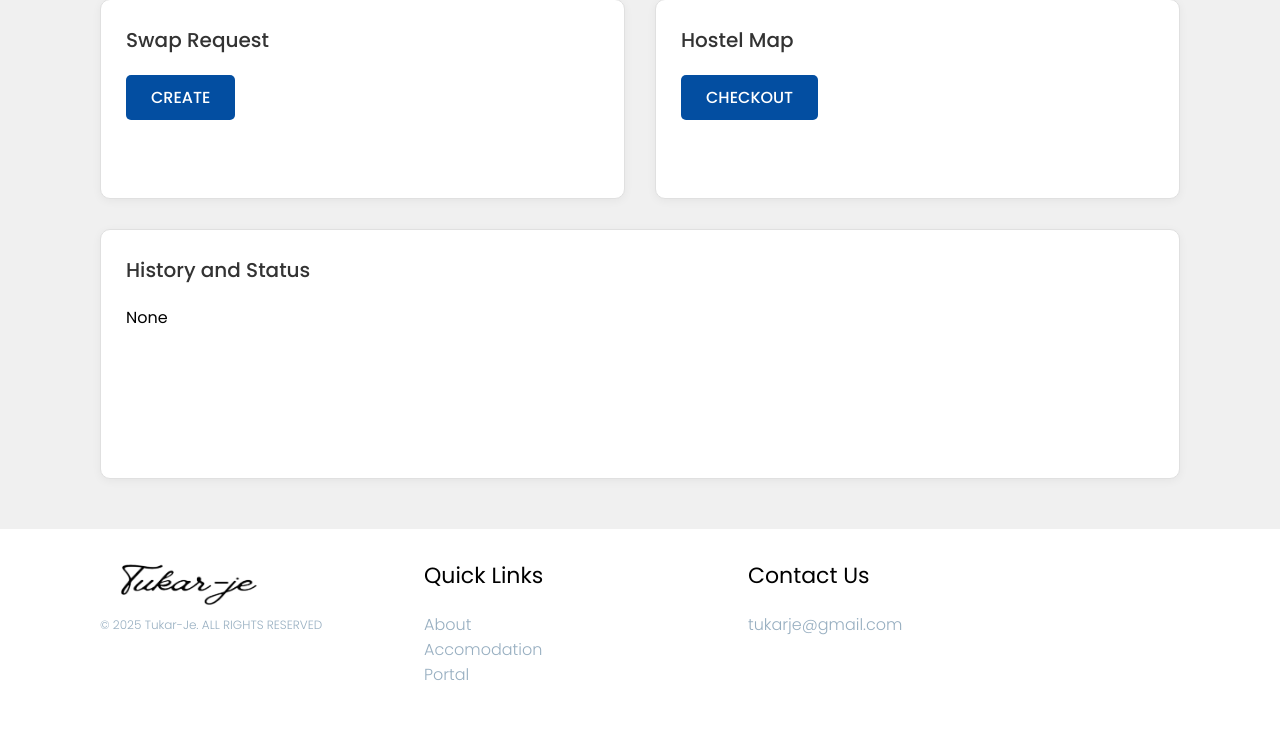
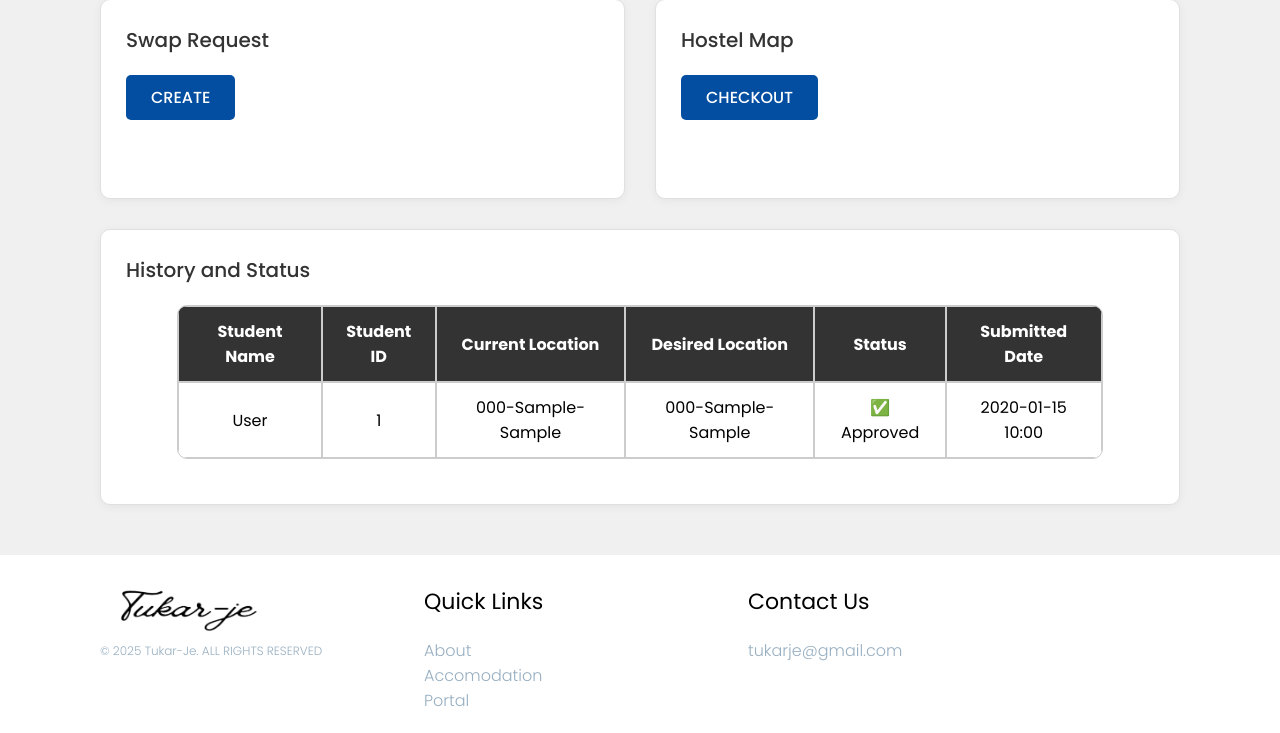
Before and after one commit to irfanazim/tukar-je, a Flask app: page /dashboard in a window 1280 px wide. Shown: the part 256-989 px from the top of the page. Before the commit the page ends 936 px from the top, so only its background shows below. Run offline with Flask 3, Linux system fonts and the light colour scheme; the visitor is signed in with stand-in values (Sample User, id 1); tables that the repository leaves empty hold one stand-in row (values such as "Sample post"); data that the repository does not hold is empty.

Commit message:
Additional features for notifications + History/Status table added

```diff
--- a/app/models.py
+++ b/app/models.py
@@ -23,9 +23,11 @@ class Admin(db.Model):
 class Notification(db.Model):
     id = db.Column(db.Integer, primary_key=True)
     user_id = db.Column(db.Integer, db.ForeignKey('user.id'))
+    admin_id = db.Column(db.Integer, db.ForeignKey('admin.id'))
     message = db.Column(db.String(255))
     is_read = db.Column(db.Boolean, default=False)
     notification_type = db.Column(db.String(50))
+    timestamp = db.Column(db.DateTime, default=datetime.utcnow)
 
 class SwapRequest(db.Model):
     id = db.Column(db.Integer, primary_key=True)
--- a/app/routes.py
+++ b/app/routes.py
@@ -1,7 +1,7 @@
 from flask import Blueprint, jsonify, render_template, request, redirect, url_for, flash, session, current_app
 from . import db, mail
 from .models import Notification, User, Admin
-from .utils import (create_notification, get_user_notifications, is_valid_mmu_email, is_logged_in, is_admin_logged_in,
+from .utils import (get_admin_notifications, create_notification, get_user_notifications, is_valid_mmu_email, is_logged_in, is_admin_logged_in,
                    setup_user_session, setup_admin_session, generate_token,
                    send_email, send_2fa_email,
                    send_verification_email)
@@ -197,7 +197,9 @@ def reset_password(token):
 def dashboard():
     if not is_logged_in():
         return redirect(url_for('main.login'))
-    return render_template('dashboard.html', logged_in=True)
+    user_id = session.get('user_id')
+    swap_requests = SwapRequest.query.filter_by(user_id=user_id).all()
+    return render_template('dashboard.html', logged_in=True, requests=swap_requests)
 
 @main.route('/logout')
 def logout():
@@ -207,13 +209,17 @@ def logout():
 #Notification system
 @main.route('/notification')
 def notification():
-    if not is_logged_in():
+    if not (is_logged_in() or is_admin_logged_in()):
         return redirect(url_for('main.login'))
 
-    user_id = session['user_id']
-    user_notifications = get_user_notifications(user_id)
-    return render_template('notification.html', notifications=user_notifications)
+    if is_logged_in():
+        user_id = session['user_id']
+        notifications = get_user_notifications(user_id)
+    else:  # is admin
+        admin_id = session['admin_id']
+        notifications = get_admin_notifications(admin_id)
 
+    return render_template('notification.html', notifications=notifications)
 @main.route('/mark-as-read/<int:notification_id>', methods=['POST'])
 def mark_notification_as_read(notification_id):
     notification = Notification.query.get(notification_id)
@@ -225,11 +231,16 @@ def mark_notification_as_read(notification_id):
 
 @main.route('/delete-notification/<int:notification_id>', methods=['POST'])
 def delete_notification(notification_id):
-    if not is_logged_in():
+    # Check if logged in as USER or ADMIN
+    if is_logged_in():
+        user_id = session.get('user_id')
+        notification = Notification.query.filter_by(id=notification_id, user_id=user_id).first()
+    elif is_admin_logged_in():
+        admin_id = session.get('admin_id')
+        notification = Notification.query.filter_by(id=notification_id, admin_id=admin_id).first()
+    else:
         return jsonify({'success': False, 'message': 'Unauthorized'}), 401
 
-    user_id = session.get('user_id')
-    notification = Notification.query.filter_by(id=notification_id, user_id=user_id).first()
     if not notification:
         return jsonify({'success': False, 'message': 'Notification not found'}), 404
 
@@ -237,14 +248,19 @@ def delete_notification(notification_id):
     db.session.commit()
     return jsonify({'success': True})
 
+
 @main.route('/notification-count')
 def notification_count():
-    if not is_logged_in():
+    if is_logged_in():
+        user_id = session.get('user_id')
+        count = Notification.query.filter_by(user_id=user_id, is_read=False).count()
+        return jsonify({'count': count})
+    elif is_admin_logged_in():
+        admin_id = session.get('admin_id')
+        count = Notification.query.filter_by(admin_id=admin_id, is_read=False).count()
+        return jsonify({'count': count})
+    else:
         return jsonify({'count': 0})
-
-    user_id = session.get('user_id')
-    count = Notification.query.filter_by(user_id=user_id, is_read=False).count()
-    return jsonify({'count': count})
 
 
 
@@ -300,6 +316,13 @@ def approve_request():
     if swap:
         swap.status = "approved"
         db.session.commit()
+        # Notify the user
+        create_notification(
+            user_id=swap.user_id,
+            message=f"Your swap request to {swap.desired_hostel} (Block {swap.desired_block}, Room {swap.desired_room}) has been approved!",
+            notification_type='swap_approved'
+        )
+
     return redirect(request.referrer or url_for('main.swap_requests'))
 
 @main.route('/admin/reject', methods=['POST'])
@@ -309,6 +332,12 @@ def reject_request():
     if swap:
         swap.status = "rejected"
         db.session.commit()
+        # Notify the user
+        create_notification(
+            user_id=swap.user_id,
+             message=f"Your swap request to {swap.desired_hostel} (Block {swap.desired_block}, Room {swap.desired_room}) has been rejected.",
+            notification_type='swap_rejected'
+        )
     return redirect(request.referrer or url_for('main.swap_requests'))
 
 @main.route('/submit', methods=['GET', 'POST'])
@@ -359,6 +388,14 @@ def submit_request():
                 message="Your swap request has been submitted successfully.",
                 notification_type='swap_request'
             )
+            # Notify all admins
+            admins = Admin.query.all()
+            for admin in admins:
+                create_notification(
+                    admin_id=admin.id,
+                    message=f"New swap request from Student ID: {user.student_id}",
+                    notification_type='new_request'
+                    )
 
             flash('Swap request submitted successfully!', 'success')
             return redirect(url_for('main.submit_request'))
--- a/app/static/css/style.css
+++ b/app/static/css/style.css
@@ -301,6 +301,14 @@ ul li a:hover{
 
 .notification-item.success {
     color: green;
+}
+
+.notification-time {
+    font-size: 0.75rem;
+    color: #95a5a6; /* Light grey */
+    margin-top: 8px;
+    font-style: italic;
+    display: block;
 }
 
 /*Dashboord Page css*/
--- a/app/templates/dashboard.html
+++ b/app/templates/dashboard.html
@@ -47,8 +47,38 @@
             <div class="dashboard-card wide-card">
                 <h3>History and Status</h3>
                 <div class="status-content">
-                    <!-- Content would go here -->
-                    <p>None</p>
+                    <table class="table" border="1">
+                        <thead>
+                            <tr>
+                              <th>Student Name</th>
+                              <th>Student ID</th>
+                              <th>Current Location</th>
+                              <th>Desired Location</th>
+                              <th>Status</th>
+                              <th>Submitted Date</th>
+                            </tr>
+                        </thead>
+                        <tbody>
+                            {% for req in requests %}
+                            <tr>
+                                <td>{{ req.user.fullname }}</td>
+                                <td>{{ req.user.student_id }}</td>
+                                <td>{{ req.current_hostel }}-{{ req.current_block }}-{{ req.current_room }}</td>
+                                <td>{{ req.desired_hostel }}-{{ req.desired_block }}-{{ req.desired_room }}</td>
+                                <td class="status">
+                                    {% if req.status == "pending" %}
+                                        <span class="status-pending">⏳Pending</span>
+                                    {% elif req.status == "approved" %}
+                                        <span class="status-approved">✅ Approved</span>
+                                    {% else %}
+                                        <span class="status-rejected">❌ Rejected</span>
+                                    {% endif %}
+                                </td>
+                                <td>{{ req.date.strftime('%Y-%m-%d %H:%M') }}</td>
+                            </tr>
+                            {% endfor %}
+                        </tbody>
+                    </table>
                 </div>
             </div>
         </div>
--- a/app/templates/notification.html
+++ b/app/templates/notification.html
@@ -37,6 +37,9 @@
                 {% if not notification.is_read %}• New{% endif %}
             </span>
             <p class="notification-message">{{ notification.message }}</p>
+            <p class="notification-time">
+                {{ notification.timestamp.strftime('%Y-%m-%d %H:%M') }}
+            </p>
             <div class="notification-actions">
                 <button type="button" class="delete-notification" data-id="{{ notification.id }}" title="Delete">✕</button>
                 {% if not notification.is_read %}
--- a/app/utils.py
+++ b/app/utils.py
@@ -70,9 +70,10 @@ def send_verification_email(user):
         return False
 
 # Notification system
-def create_notification(user_id, message, notification_type):
+def create_notification(message, notification_type, user_id=None, admin_id=None):
     notification = Notification(
         user_id=user_id,
+        admin_id=admin_id,
         message=message,
         is_read=False,
         notification_type=notification_type
@@ -82,7 +83,17 @@ def create_notification(user_id, message, notification_type):
     return notification
 
 def get_user_notifications(user_id):
-    return Notification.query.filter_by(user_id=user_id).all()
+    notifications = Notification.query.filter_by(user_id=user_id).all()
+    for n in notifications:
+        n.timestamp = n.timestamp + timedelta(hours=8)  # Malaysia Time
+    return notifications
+
+def get_admin_notifications(admin_id):
+    notifications = Notification.query.filter_by(admin_id=admin_id).order_by(Notification.timestamp.desc()).all()
+    for n in notifications:
+        n.timestamp = n.timestamp + timedelta(hours=8)  # Malaysia Time
+    return notifications
+
 
 def mark_notification_as_read(notification_id, user_id):
     notification = Notification.query.filter_by(id=notification_id, user_id=user_id).first()
```
Also changed, not shown: app/templates/admin_requests.html (+31 -1 lines), app/templates/submit_form.html (+35 -0 lines).
